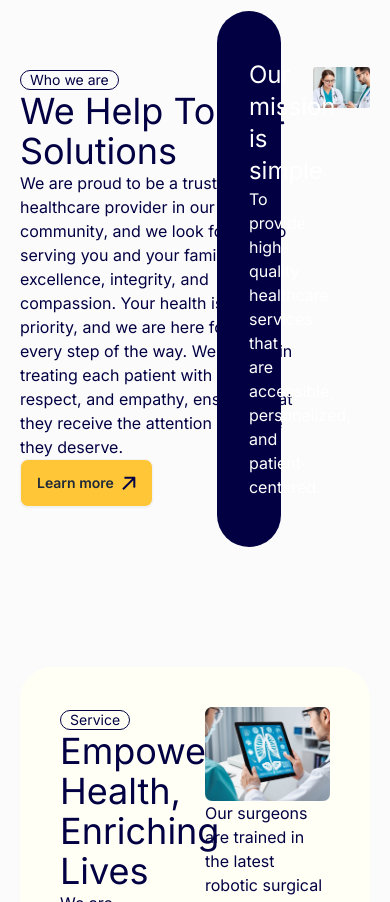
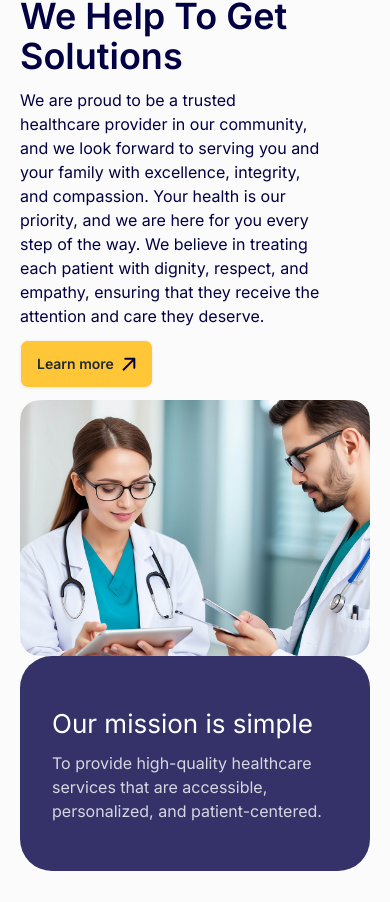
Before and after one commit to dev-ahad-ali/doc-landing, a React (Vite) app: page / in a window 390 px wide. Shown: the part 1822-2724 px from the top of the page. Built offline with nearby package versions, Linux system fonts and the light colour scheme.

Commit message:
update : get solution responsive

```diff
--- a/src/components/GetSolutions/GetSolutions.jsx
+++ b/src/components/GetSolutions/GetSolutions.jsx
@@ -2,10 +2,12 @@ import weImg from '../../assets/img/weImg.png';
 
 const GetSolutions = () => {
   return (
-    <section className='mx-auto my-[160px] flex max-w-[1200px] justify-between gap-3 px-5'>
-      <div className='max-w-[470px]'>
-        <div className='badge badge-outline'>Who we are</div>
-        <h2 className='text-4xl'>We Help To Get Solutions</h2>
+    <section className='mx-auto my-8 flex max-w-[1200px] flex-col justify-between gap-3 px-5 md:flex-row lg:my-[160px]'>
+      <div className='flex max-w-[300px] flex-col justify-between gap-3 lg:max-w-[470px]'>
+        <div className='badge badge-outline h-[45px] w-[140px] text-base'>Who we are</div>
+        <h2 className='text-4xl font-semibold'>
+          We Help To Get <br /> Solutions
+        </h2>
         <p>
           We are proud to be a trusted healthcare provider in our community, and we look forward to
           serving you and your family with excellence, integrity, and compassion. Your health is our
@@ -13,6 +15,7 @@ const GetSolutions = () => {
           patient with dignity, respect, and empathy, ensuring that they receive the attention and
           care they deserve.
         </p>
+        <div>
           <button className='btn bg-accent'>
             Learn more
             <svg
@@ -27,11 +30,12 @@ const GetSolutions = () => {
             </svg>
           </button>
         </div>
+      </div>
       <div className='relative'>
         <img src={weImg} alt='' />
-        <div className='absolute -bottom-[40px] -left-[96px] w-2/3 rounded-[32px] bg-primary px-8 py-12 text-white'>
-          <h3 className='text-2xl'>Our mission is simple</h3>
-          <p>
+        <div className='-bottom-[40px] -left-[96px] rounded-[32px] bg-[#343268] px-8 py-12 text-white lg:absolute lg:w-2/3'>
+          <h3 className='mb-2 text-[26px]'>Our mission is simple</h3>
+          <p className='opacity-80'>
             To provide high-quality healthcare services that are accessible, personalized, and
             patient-centered.
           </p>
```
Lines whose indentation alone changed are shown as unchanged.
